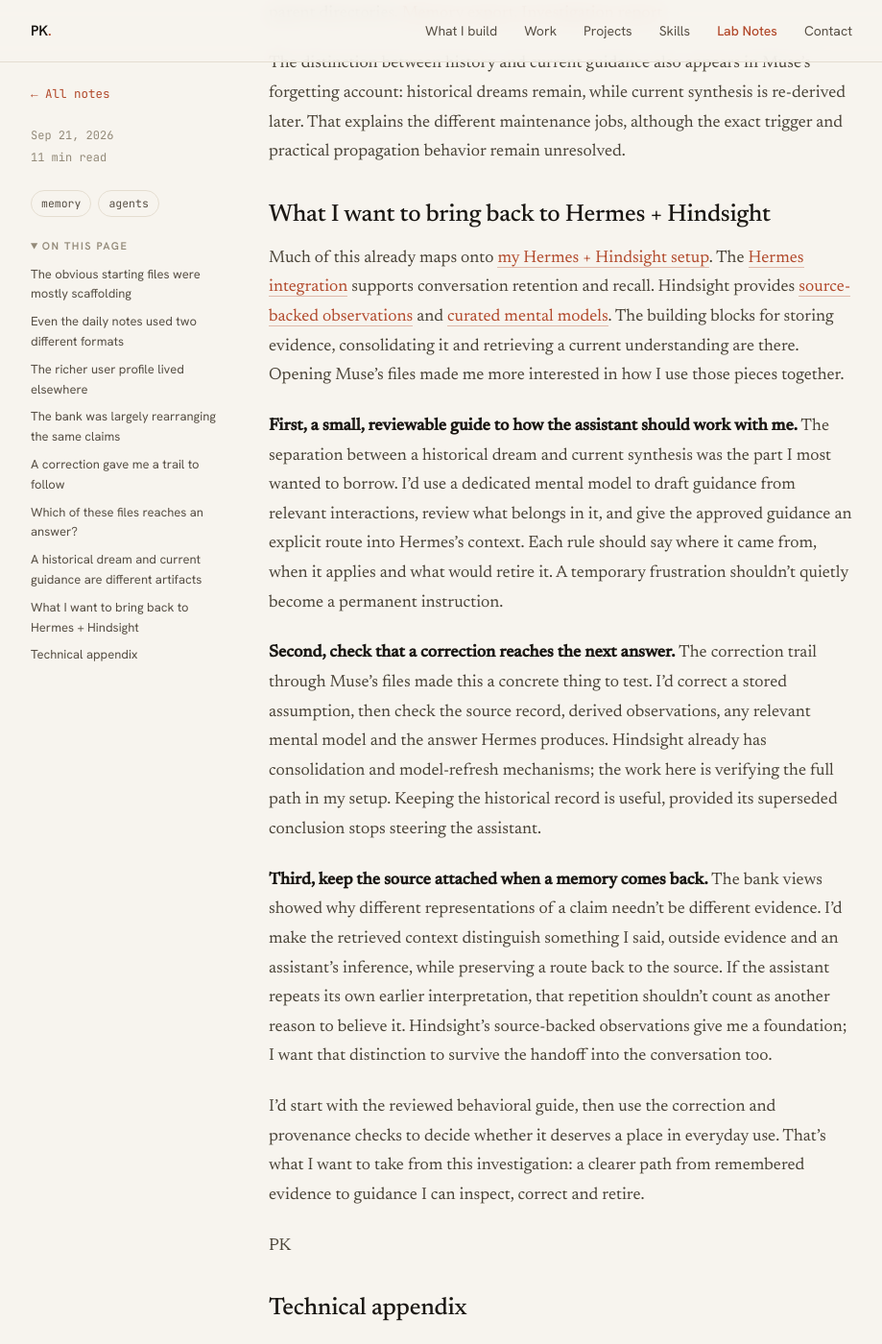
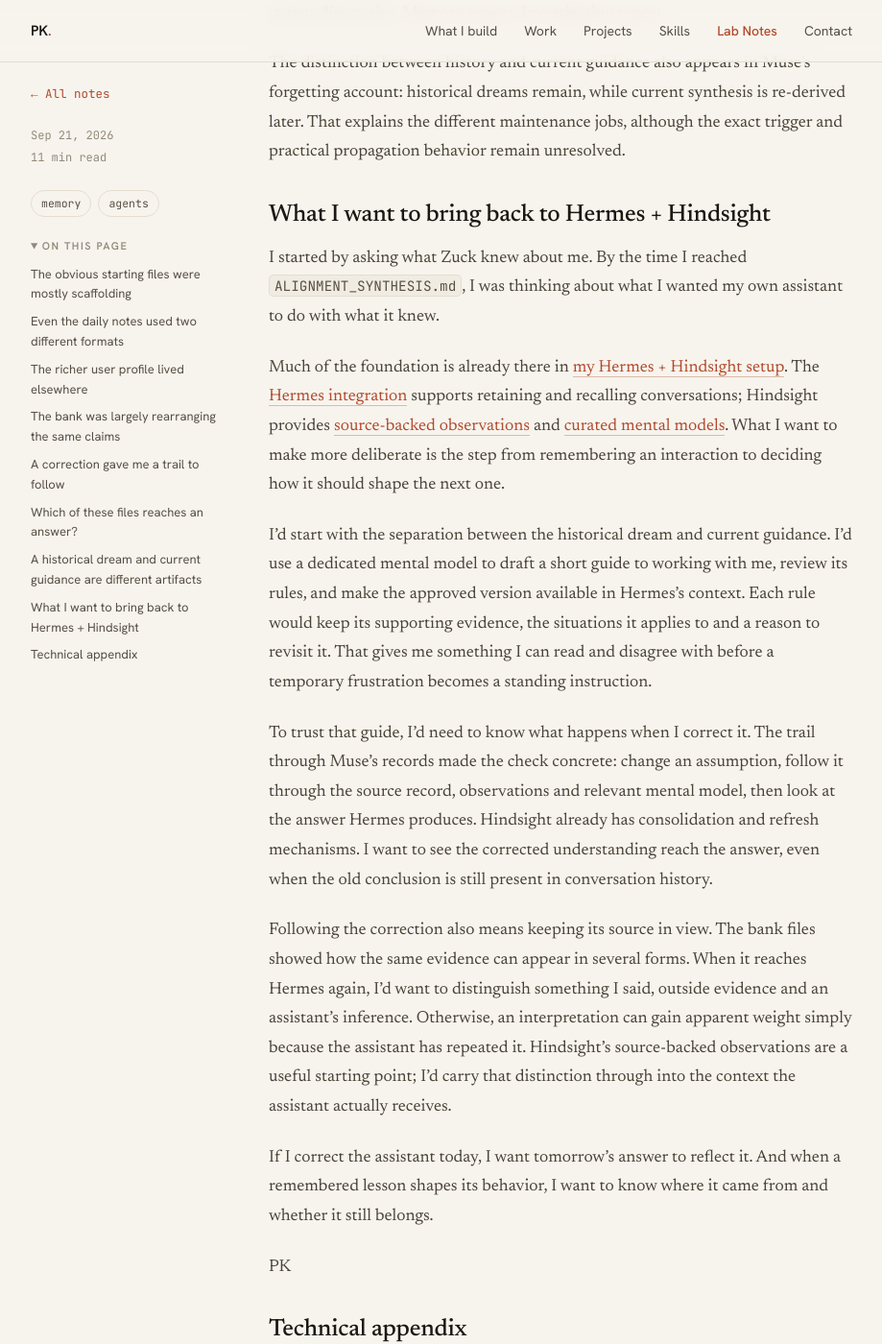
Before and after one commit to PraveenKumarSridhar/PraveenKumarS, a Jekyll site: the page built from _notes/muse-memory-investigation.md, in a window 1280 px wide and 1400 px high, scrolled down 8584 px. Shown: the whole window at 96% size, without its empty margins (180-1099 px from the left). Built offline with Jekyll 4.4.1, drawn with Linux system fonts in a browser that asks for light colours.

Commit message:
docs: give the Muse conclusion a stronger narrative

```diff
--- a/_notes/muse-memory-investigation.md
+++ b/_notes/muse-memory-investigation.md
@@ -117,15 +117,17 @@ The distinction between history and current guidance also appears in Muse's forg
 
 ## What I want to bring back to Hermes + Hindsight
 
-Much of this already maps onto [my Hermes + Hindsight setup](https://praveenks.com/notes/from-honcho-to-hindsight/). The [Hermes integration](https://github.com/NousResearch/hermes-agent/blob/de5ece994415276d215976836161f871f1d6d8f5/plugins/memory/hindsight/__init__.py) supports conversation retention and recall. Hindsight provides [source-backed observations](https://hindsight.vectorize.io/developer/observations) and [curated mental models](https://hindsight.vectorize.io/developer/api/mental-models). The building blocks for storing evidence, consolidating it and retrieving a current understanding are there. Opening Muse's files made me more interested in how I use those pieces together.
+I started by asking what Zuck knew about me. By the time I reached `ALIGNMENT_SYNTHESIS.md`, I was thinking about what I wanted my own assistant to do with what it knew.
 
-**First, a small, reviewable guide to how the assistant should work with me.** The separation between a historical dream and current synthesis was the part I most wanted to borrow. I'd use a dedicated mental model to draft guidance from relevant interactions, review what belongs in it, and give the approved guidance an explicit route into Hermes's context. Each rule should say where it came from, when it applies and what would retire it. A temporary frustration shouldn't quietly become a permanent instruction.
+Much of the foundation is already there in [my Hermes + Hindsight setup](https://praveenks.com/notes/from-honcho-to-hindsight/). The [Hermes integration](https://github.com/NousResearch/hermes-agent/blob/de5ece994415276d215976836161f871f1d6d8f5/plugins/memory/hindsight/__init__.py) supports retaining and recalling conversations; Hindsight provides [source-backed observations](https://hindsight.vectorize.io/developer/observations) and [curated mental models](https://hindsight.vectorize.io/developer/api/mental-models). What I want to make more deliberate is the step from remembering an interaction to deciding how it should shape the next one.
 
-**Second, check that a correction reaches the next answer.** The correction trail through Muse's files made this a concrete thing to test. I'd correct a stored assumption, then check the source record, derived observations, any relevant mental model and the answer Hermes produces. Hindsight already has consolidation and model-refresh mechanisms; the work here is verifying the full path in my setup. Keeping the historical record is useful, provided its superseded conclusion stops steering the assistant.
+I'd start with the separation between the historical dream and current guidance. I'd use a dedicated mental model to draft a short guide to working with me, review its rules, and make the approved version available in Hermes's context. Each rule would keep its supporting evidence, the situations it applies to and a reason to revisit it. That gives me something I can read and disagree with before a temporary frustration becomes a standing instruction.
 
-**Third, keep the source attached when a memory comes back.** The bank views showed why different representations of a claim needn't be different evidence. I'd make the retrieved context distinguish something I said, outside evidence and an assistant's inference, while preserving a route back to the source. If the assistant repeats its own earlier interpretation, that repetition shouldn't count as another reason to believe it. Hindsight's source-backed observations give me a foundation; I want that distinction to survive the handoff into the conversation too.
+To trust that guide, I'd need to know what happens when I correct it. The trail through Muse's records made the check concrete: change an assumption, follow it through the source record, observations and relevant mental model, then look at the answer Hermes produces. Hindsight already has consolidation and refresh mechanisms. I want to see the corrected understanding reach the answer, even when the old conclusion is still present in conversation history.
 
-I'd start with the reviewed behavioral guide, then use the correction and provenance checks to decide whether it deserves a place in everyday use. That's what I want to take from this investigation: a clearer path from remembered evidence to guidance I can inspect, correct and retire.
+Following the correction also means keeping its source in view. The bank files showed how the same evidence can appear in several forms. When it reaches Hermes again, I'd want to distinguish something I said, outside evidence and an assistant's inference. Otherwise, an interpretation can gain apparent weight simply because the assistant has repeated it. Hindsight's source-backed observations are a useful starting point; I'd carry that distinction through into the context the assistant actually receives.
+
+If I correct the assistant today, I want tomorrow's answer to reflect it. And when a remembered lesson shapes its behavior, I want to know where it came from and whether it still belongs.
 
 PK
 
```
